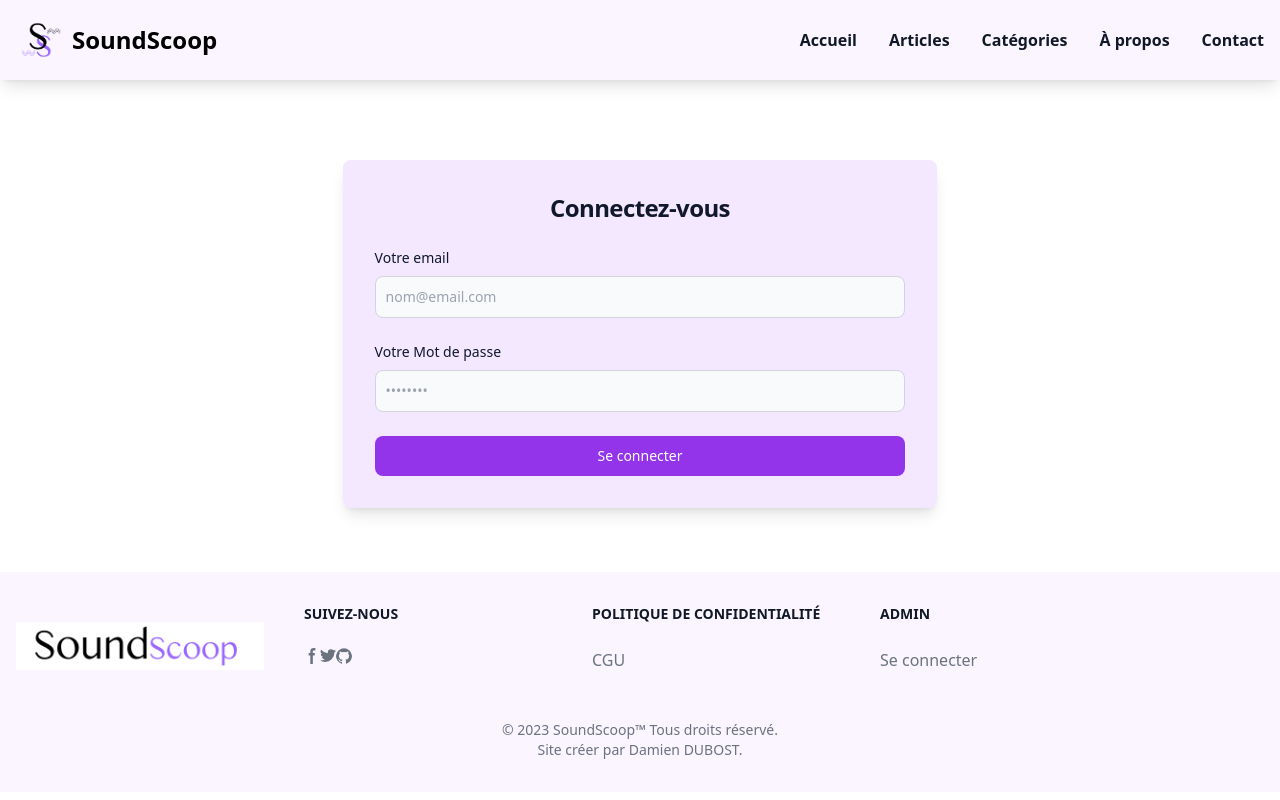
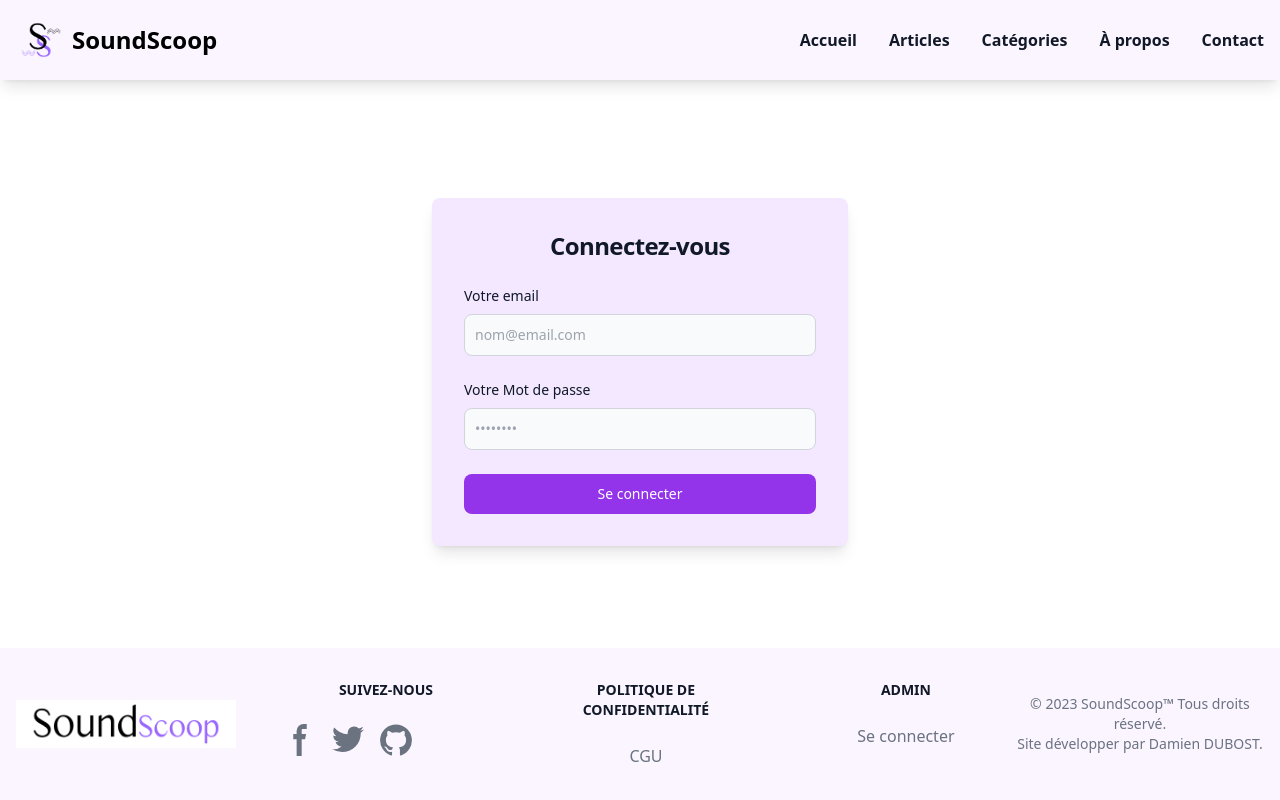
Before and after one commit to ddubost6998/dwwm-pe7v-php-soundscoop, a PHP site: page /login.php in a window 1280 px wide. Run offline with PHP 8.4, Linux system fonts and the light colour scheme; some libraries are stand-ins or nearby versions.

Commit message:
Modification du style du footer et de la page d'accueil

```diff
--- a/contact_process.php
+++ b/contact_process.php
@@ -7,11 +7,11 @@
     $email = $_POST["email"];
     $message = $_POST["message"];
 
-    $to = "ddubost@stagiaire-humanbooster.com";
+    $to = "ddubost6998@gmail.com";
 
     $subject = "Nouveau message de contact depuis SoundScoop";
 
-    $message_body = "Nom : $first_name $last_name\n";
+    $message_body  = "Nom : $first_name $last_name\n";
     $message_body .= "Email : $email\n";
     $message_body .= "Message :\n$message";
 
--- a/layout/footer.php
+++ b/layout/footer.php
@@ -1,6 +1,6 @@
     <footer class="bg-purple-50 dark:bg-gray-900 bottom-0 left-0 z-20 w-full">
         <div class="mx-auto w-full max-w-screen-xl p-4 py-6 lg:py-8">
-            <div class="md:flex md:justify-between mb-8">
+            <div class="md:flex md:justify-between">
                 <div class="grid grid-cols-2 gap-10 sm:gap-10 sm:grid-cols-4">
                     <div class="inline-flex items-center justify-center w-full">
                         <div class="bg-white dark:bg-gray-200">
@@ -8,19 +8,19 @@
                         </div>
                     </div>
                     <div>
-                        <h2 class="mb-6 text-sm font-semibold text-gray-900 uppercase dark:text-white">Suivez-nous</h2>
+                        <h2 class="mb-6 text-sm text-center font-semibold text-gray-900 uppercase dark:text-white">Suivez-nous</h2>
                         <div class="flex items-between">
-                            <div class="mb-4">
+                            <div>
                                 <a href="#" class="text-gray-500 hover:text-gray-900 dark:hover:text-white">
-                                <svg class="w-4 h-4" aria-hidden="true" xmlns="http://www.w3.org/2000/svg" fill="currentColor" viewBox="0 0 8 19">
+                                <svg class="w-8 h-8 mx-2" aria-hidden="true" xmlns="http://www.w3.org/2000/svg" fill="currentColor" viewBox="0 0 8 19">
                                         <path fill-rule="evenodd" d="M6.135 3H8V0H6.135a4.147 4.147 0 0 0-4.142 4.142V6H0v3h2v9.938h3V9h2.021l.592-3H5V3.591A.6.6 0 0 1 5.592 3h.543Z" clip-rule="evenodd"/>
                                     </svg>
                                 <span class="sr-only">Facebook</span>
                                 </a>
                             </div>
-                            <div class="mb-4">
+                            <div>
                                 <a href="#" class="text-gray-500 hover:text-gray-900 dark:hover:text-white">
-                                    <svg class="w-4 h-4" aria-hidden="true" xmlns="http://www.w3.org/2000/svg" fill="currentColor" viewBox="0 0 20 17">
+                                    <svg class="w-8 h-8 mx-2" aria-hidden="true" xmlns="http://www.w3.org/2000/svg" fill="currentColor" viewBox="0 0 20 17">
                                         <path fill-rule="evenodd" d="M20 1.892a8.178 8.178 0 0 1-2.355.635 4.074 4.074 0 0 0 1.8-2.235 8.344 8.344 0 0 1-2.605.98A4.13 4.13 0 0 0 13.85 0a4.068 4.068 0 0 0-4.1 4.038 4 4 0 0 0 .105.919A11.705 11.705 0 0 1 1.4.734a4.006 4.006 0 0 0 1.268 5.392 4.165 4.165 0 0 1-1.859-.5v.05A4.057 4.057 0 0 0 4.1 9.635a4.19 4.19 0 0 1-1.856.07 4.108 4.108 0 0 0 3.831 2.807A8.36 8.36 0 0 1 0 14.184 11.732 11.732 0 0 0 6.291 16 11.502 11.502 0 0 0 17.964 4.5c0-.177 0-.35-.012-.523A8.143 8.143 0 0 0 20 1.892Z" clip-rule="evenodd"/>
                                     </svg>
                                     <span class="sr-only">Twitter</span>
@@ -28,7 +28,7 @@
                             </div>
                             <div>
                                 <a href="https://github.com/ddubost6998" class="text-gray-500 hover:text-gray-900 dark:hover:text-white">
-                                    <svg class="w-4 h-4" aria-hidden="true" xmlns="http://www.w3.org/2000/svg" fill="currentColor" viewBox="0 0 20 20">
+                                    <svg class="w-8 h-8 mx-2" aria-hidden="true" xmlns="http://www.w3.org/2000/svg" fill="currentColor" viewBox="0 0 20 20">
                                             <path fill-rule="evenodd" d="M10 .333A9.911 9.911 0 0 0 6.866 19.65c.5.092.678-.215.678-.477 0-.237-.01-1.017-.014-1.845-2.757.6-3.338-1.169-3.338-1.169a2.627 2.627 0 0 0-1.1-1.451c-.9-.615.07-.6.07-.6a2.084 2.084 0 0 1 1.518 1.021 2.11 2.11 0 0 0 2.884.823c.044-.503.268-.973.63-1.325-2.2-.25-4.516-1.1-4.516-4.9A3.832 3.832 0 0 1 4.7 7.068a3.56 3.56 0 0 1 .095-2.623s.832-.266 2.726 1.016a9.409 9.409 0 0 1 4.962 0c1.89-1.282 2.717-1.016 2.717-1.016.366.83.402 1.768.1 2.623a3.827 3.827 0 0 1 1.02 2.659c0 3.807-2.319 4.644-4.525 4.889a2.366 2.366 0 0 1 .673 1.834c0 1.326-.012 2.394-.012 2.72 0 .263.18.572.681.475A9.911 9.911 0 0 0 10 .333Z" clip-rule="evenodd"/>
                                     </svg>
                                     <span class="sr-only">GitHub</span>
@@ -37,29 +37,28 @@
                         </div>
                     </div>
                     <div>
-                        <h2 class="mb-6 text-sm font-semibold text-gray-900 uppercase dark:text-white">Politique de confidentialité</h2>
-                        <ul class="text-gray-500 dark:text-gray-400 font-medium">
+                        <h2 class="mb-6 text-sm text-center font-semibold text-gray-900 uppercase dark:text-white">Politique de confidentialité</h2>
+                        <ul class="text-center text-gray-500 dark:text-gray-400 font-medium">
                             <li>
                                 <a href="cgu.php" class="hover:underline">CGU</a>
                             </li>
                         </ul>
                     </div>
                     <div>
-                        <h2 class="mb-6 text-sm font-semibold text-gray-900 uppercase dark:text-white">Admin</h2>
-                        <ul class="text-gray-500 dark:text-gray-400 font-medium">
+                        <h2 class="mb-6 text-sm text-center font-semibold text-gray-900 uppercase dark:text-white">Admin</h2>
+                        <ul class="text-center text-gray-500 dark:text-gray-400 font-medium">
                             <li class="mb-4">
                                 <a href="login.php" class="hover:underline">Se connecter</a>
                             </li>
                         </ul>
                     </div>
                 </div>
+                <div class="sm:flex sm:items-center sm:justify-center">
+                    <span class="text-sm text-gray-500 sm:text-center dark:text-gray-400">© 2023 <a href="index.php" class="hover:underline">SoundScoop™</a> Tous droits réservé.
+                <div class="">
+                    <span class="text-sm text-gray-500 sm:text-center dark:text-gray-400">Site développer par Damien DUBOST.
+                </div>
             </div>
-
-            <div class="sm:flex sm:items-center sm:justify-center">
-                <span class="text-sm text-gray-500 sm:text-center dark:text-gray-400">© 2023 <a href="index.php" class="hover:underline">SoundScoop™</a> Tous droits réservé.
-                <div class="">
-                    <span class="text-sm text-gray-500 sm:text-center dark:text-gray-400">Site créer par Damien DUBOST.
-                </div>
             </div>
         </div>
     </footer>
--- a/layout/header.php
+++ b/layout/header.php
@@ -8,7 +8,7 @@
         <link rel="icon" type="image/png" sizes="32x32" href="../img/favicon_soundscoop.png">
         <title>SoundScoop | Actu musicale</title>
     </head>
-    <body class="bg-white-100 dark:bg-gray-800">
+    <body class="bg-white-100 dark:bg-gray-800 flex flex-col h-screen justify-between">
         <header>
             <?php require_once __DIR__ . '/nav.php'; ?>
         </header>
--- a/login.php
+++ b/login.php
@@ -12,11 +12,11 @@
                 <form action="login_process.php" method="POST" class="space-y-4 md:space-y-6">
                     <div>
                         <label for="email" class="block mb-2 text-sm font-medium text-gray-900 dark:text-white">Votre email</label>
-                        <input type="email" name="email" id="email" class="bg-gray-50 border border-gray-300 text-gray-900 sm:text-sm rounded-lg focus:ring-primary-600 focus:border-primary-600 block w-full p-2.5 dark:bg-gray-700 dark:border-gray-600 dark:placeholder-gray-400 dark:text-white dark:focus:ring-blue-500 dark:focus:border-blue-500" placeholder="nom@email.com" required="">
+                        <input type="email" name="email" id="email" class="bg-gray-50 border border-gray-300 text-gray-900 sm:text-sm rounded-lg focus:ring-purple-600 focus:border-purple-600 block w-full p-2.5 dark:bg-gray-700 dark:border-gray-600 dark:placeholder-gray-400 dark:text-white dark:focus:ring-blue-500 dark:focus:border-blue-500" placeholder="nom@email.com" required="">
                     </div>
                     <div>
                         <label for="password" class="block mb-2 text-sm font-medium text-gray-900 dark:text-white">Votre Mot de passe</label>
-                        <input type="password" name="password" id="password" class="bg-gray-50 border border-gray-300 text-gray-900 sm:text-sm rounded-lg focus:ring-primary-600 focus:border-primary-600 block w-full p-2.5 dark:bg-gray-700 dark:border-gray-600 dark:placeholder-gray-400 dark:text-white dark:focus:ring-blue-500 dark:focus:border-blue-500" placeholder="••••••••" required="">
+                        <input type="password" name="password" id="password" class="bg-gray-50 border border-gray-300 text-gray-900 sm:text-sm rounded-lg focus:ring-purple-600 focus:border-purple-600 block w-full p-2.5 dark:bg-gray-700 dark:border-gray-600 dark:placeholder-gray-400 dark:text-white dark:focus:ring-blue-500 dark:focus:border-blue-500" placeholder="••••••••" required="">
                     </div>
                     <button type="submit" class="bg-purple-600 hover:bg-purple-700 dark:bg-purple-200 dark:hover:bg-purple-500 dark:text-gray-900 w-full text-white font-medium rounded-lg text-sm px-5 py-2.5 text-center focus:ring-4 focus:outline-none focus:ring-blue-300 dark:focus:ring-blue-800">Se connecter</button>
                 </form>
```
Also changed, not shown: admin.php (+14 -13 lines), index.php (+33 -7 lines).
